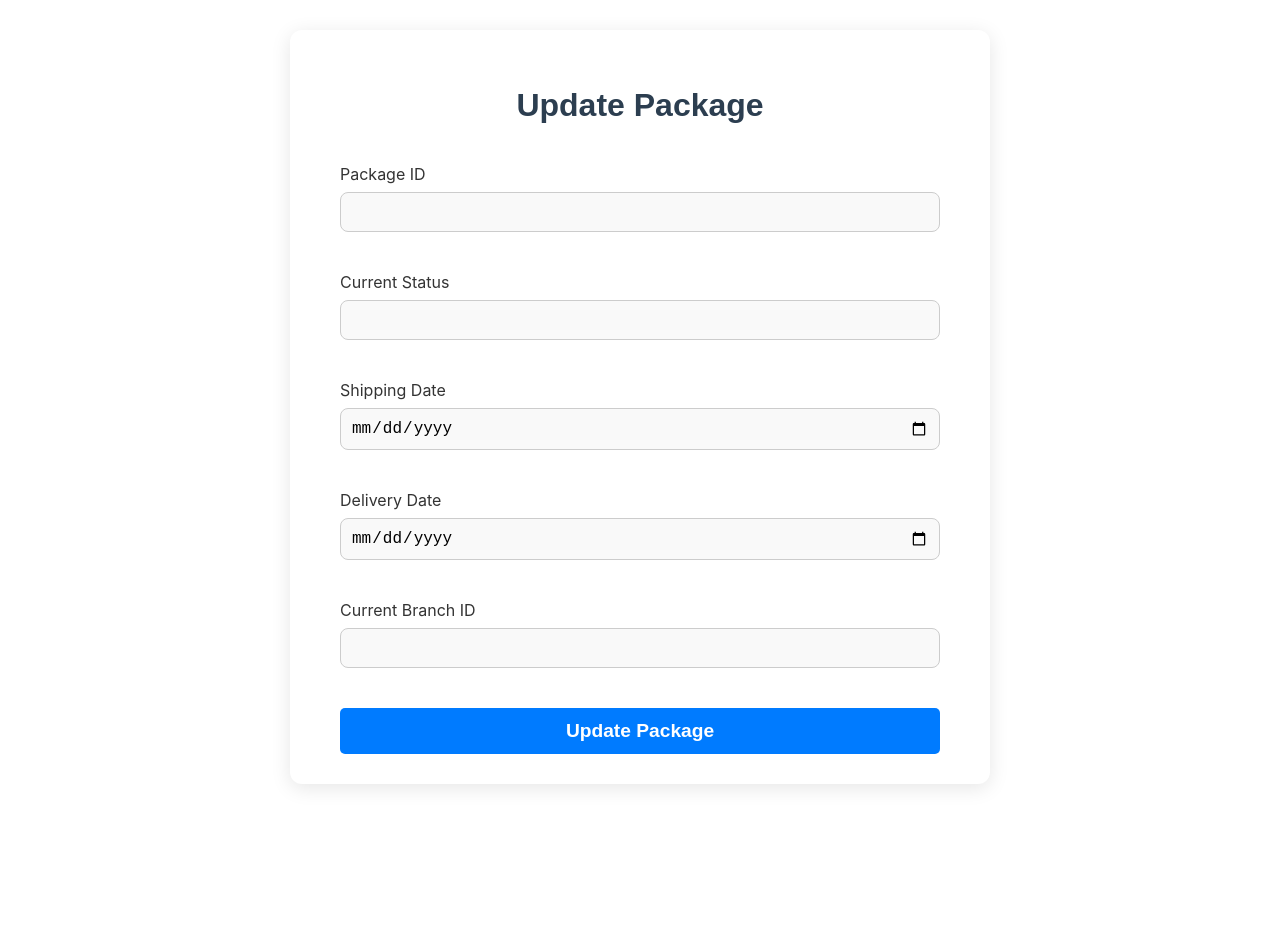
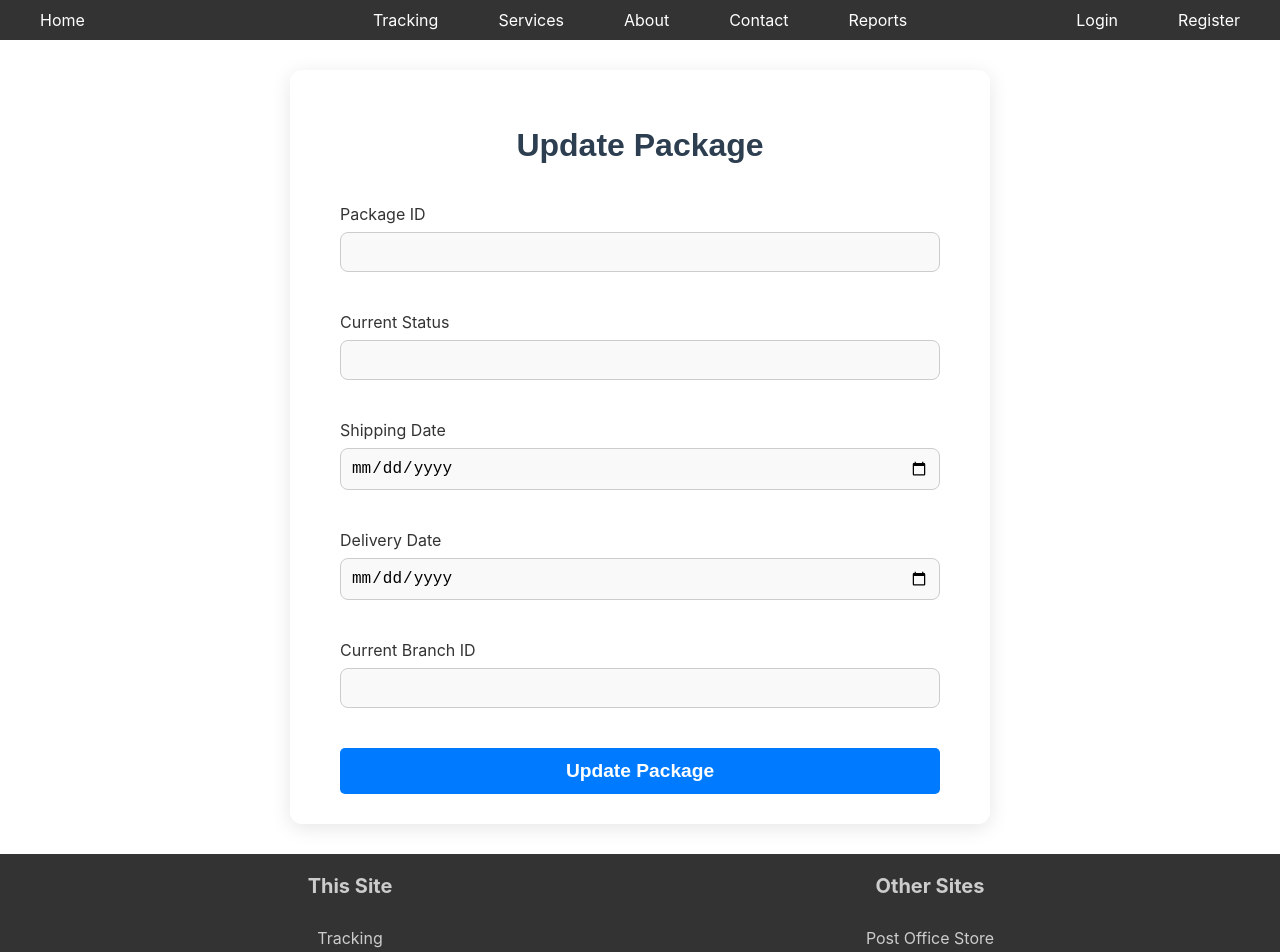
Before and after one commit to LuisangelE-04/Database-Project, a React (Create React App) app: page /employee-update-package in a window 1280 px wide. Shown: the top 952 px of the page. Before the commit the page ends 814 px from the top, so only its background shows below. Built offline with nearby package versions, Linux system fonts and the light colour scheme.

Commit message:
other stuff

```diff
--- a/src/components/UPdatePackage.js
+++ b/src/components/UPdatePackage.js
@@ -3,6 +3,8 @@ import { useNavigate } from 'react-router-dom';
 import axios from 'axios';
 import { ENDPOINTS, BASE_URL } from '../endpoints/Endpoints';
 import '../css/PackageUpdate.css';
+import NavBar from "./NavBar";
+import Footer from "./Footer";
 
 const UpdatePackage = () => {
     const [packageId, setPackageId] = useState('');
@@ -44,6 +46,7 @@ const UpdatePackage = () => {
 
     return (
         <>
+        <NavBar />
         <div className="update-package-container">
             <h2>Update Package</h2>
             <form onSubmit={handleSubmit}>
@@ -110,6 +113,7 @@ const UpdatePackage = () => {
                 <button type="submit">Update Package</button>
             </form>
         </div>
+        <Footer />
         </>
     );
 };
```
